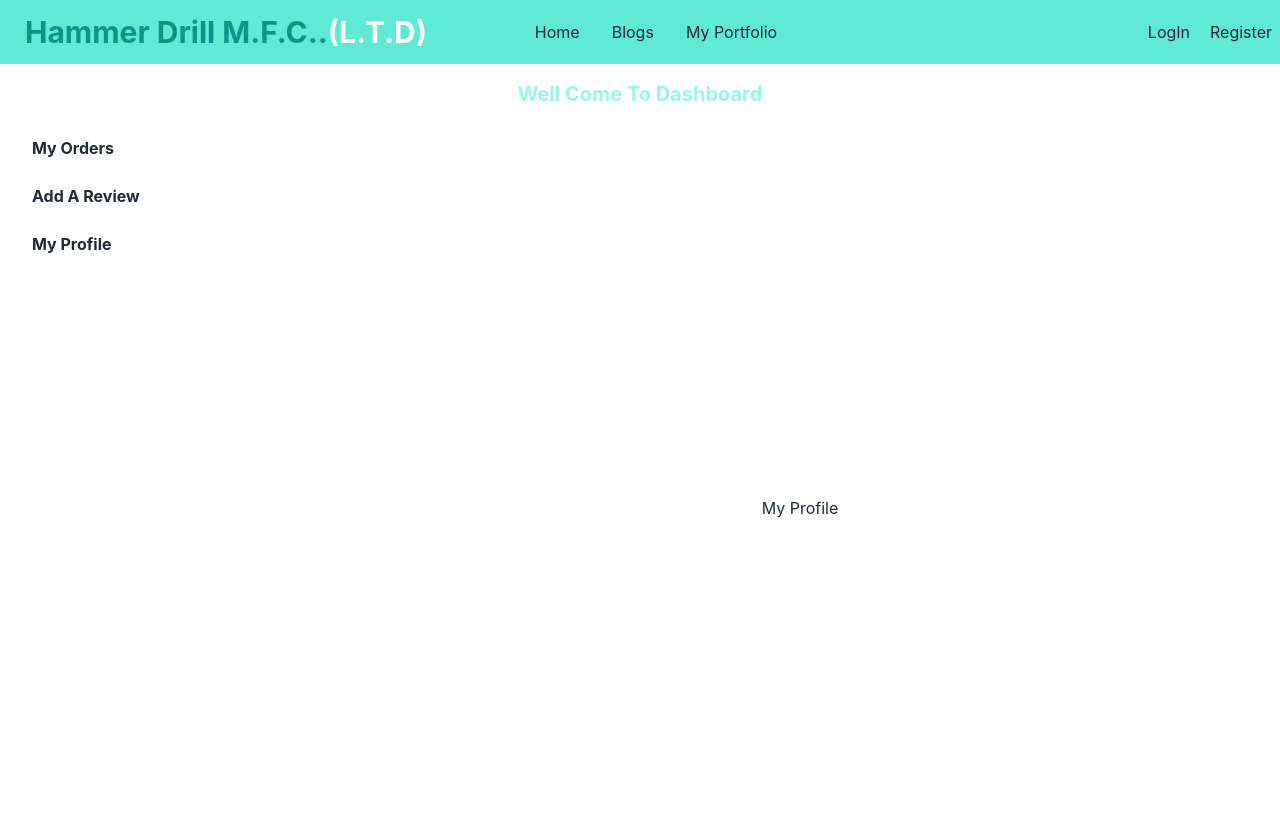
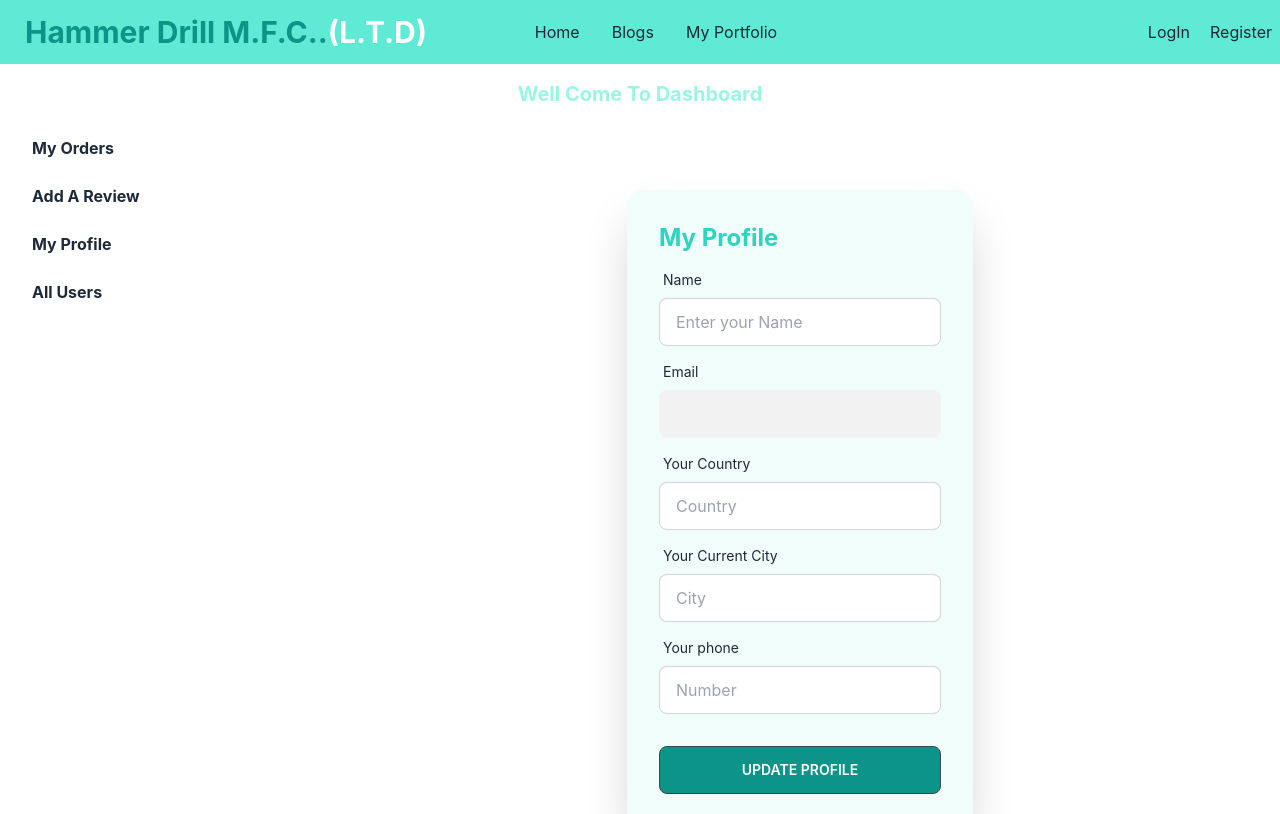
Before and after one commit to annise-arif/manufacturer-website-client, a React (Create React App) app: page /dashboard/myprofile in a window 1280 px wide. Shown: the top 814 px of the page. Built offline with nearby package versions, Linux system fonts and the light colour scheme; no server answers.

Commit message:
emplemented allusers route

```diff
--- a/src/App.js
+++ b/src/App.js
@@ -16,6 +16,7 @@ import MyProfile from "./pages/Dashboard/MyProfile";
 import NotFound from "./pages/Shared/NotFound/NotFound";
 import Blogs from "./pages/Blogs/Blogs";
 import MyPortfolio from "./pages/MyPortfolio/MyPortfolio";
+import AllUsers from "./pages/Dashboard/AllUsers";
 
 function App() {
   return (
@@ -30,6 +31,7 @@ function App() {
           <Route path="myorders" element={<MyOrders />}></Route>
           <Route path="addareview" element={<AddaReview />}></Route>
           <Route path="myprofile" element={<MyProfile />}></Route>
+          <Route path="allusers" element={<AllUsers />}></Route>
         </Route>
         <Route
           path="/purchase/:id"
--- a/src/hooks/useUsers.js
+++ b/src/hooks/useUsers.js
@@ -3,7 +3,11 @@ import { useEffect, useState } from "react"
 const useUsers = user =>{
     const [users, setUsers] = useState('');
     useEffect(() =>{
-
+        const email = user?.user?.email;
+        // const currentUser = {email: email};
+        // if(email){
+        //
+        // }
     }, [user]);
     return [users];
 }
--- /dev/null
+++ b/src/pages/Dashboard/AllUsers.js
@@ -0,0 +1,39 @@
+import React, { useState } from "react";
+import User from "./User";
+
+const AllUsers = () => {
+  const [allusers, setAllusers] = useState([]);
+
+  fetch("http://localhost:5000/allusers")
+    .then((res) => res.json())
+    .then((data) => setAllusers(data));
+
+  return (
+    <div>
+      <h1 className="text-teal-500 font-bold text-center py-8">All Users : {allusers.length}</h1>
+
+      <div class="overflow-x-auto">
+        <table class="table w-full">
+          <thead>
+            <tr>
+              <th></th>
+              <th>Name</th>
+              <th>Job</th>
+              <th>Favorite Color</th>
+            </tr>
+          </thead>
+          <tbody>
+            {
+                allusers.map(user => <User
+                key={user._id}
+                user={user}
+                ></User>)
+            }
+          </tbody>
+        </table>
+      </div>
+    </div>
+  );
+};
+
+export default AllUsers;
--- a/src/pages/Dashboard/Dashboard.js
+++ b/src/pages/Dashboard/Dashboard.js
@@ -29,6 +29,9 @@ const Dashboard = () => {
             <li>
               <Link to="/dashboard/myprofile">My Profile</Link>
             </li>
+            <li>
+              <Link to="/dashboard/allusers">All Users</Link>
+            </li>
           </ul>
         </div>
       </div>
--- a/src/pages/Dashboard/MyProfile.js
+++ b/src/pages/Dashboard/MyProfile.js
@@ -1,11 +1,74 @@
-import React from 'react';
+import React from "react";
+import { useAuthState } from "react-firebase-hooks/auth";
+import auth from "../../Firebase.init";
 
 const MyProfile = () => {
-    return (
-        <div>
-            <h1>My Profile</h1>
+  const [user] = useAuthState(auth);
+  const email = user?.email;
+  return (
+    <div className="">
+      <div class="card flex-shrink-0 w-full max-w-lg shadow-2xl bg-teal-50">
+        <div class="card-body">
+        <h1 className='text-teal-400 text-2xl font-bold'>My Profile</h1>
+          <div class="form-control">
+            <label class="label">
+              <span class="label-text">Name</span>
+            </label>
+            <input
+              type="text"
+              placeholder="Enter your Name"
+              class="input input-bordered"
+            />
+          </div>
+          <div class="form-control">
+            <label class="label">
+              <span class="label-text">Email</span>
+            </label>
+            <input
+              type="text"
+              value={email}
+              readOnly
+              disabled
+              class="input input-bordered"
+            />
+          </div>
+          <div class="form-control">
+            <label class="label">
+              <span class="label-text">Your Country</span>
+            </label>
+            <input
+              type="text"
+              placeholder="Country"
+              class="input input-bordered"
+            />
+          </div>
+          <div class="form-control">
+            <label class="label">
+              <span class="label-text">Your Current City</span>
+            </label>
+            <input
+              type="text"
+              placeholder="City"
+              class="input input-bordered"
+            />
+          </div>
+          <div class="form-control">
+            <label class="label">
+              <span class="label-text">Your phone</span>
+            </label>
+            <input
+              type="number"
+              placeholder="Number"
+              class="input input-bordered"
+            />
+          </div>
+          <div class="form-control mt-6">
+            <button class="btn bg-teal-600">Update profile</button>
+          </div>
         </div>
-    );
+      </div>
+    </div>
+  );
 };
 
 export default MyProfile;
--- /dev/null
+++ b/src/pages/Dashboard/User.js
@@ -0,0 +1,15 @@
+import React from 'react';
+
+const User = ({user}) => {
+    const {email, _id} = user;
+    return (
+        <tr>
+        <th>3</th>
+        <td>{email}</td>
+        <td>{_id}</td>
+        <td>Red</td>
+      </tr>
+    );
+};
+
+export default User;
--- a/src/pages/Login/Register.js
+++ b/src/pages/Login/Register.js
@@ -11,6 +11,13 @@ const Register = () => {
   let from = location?.state?.from?.pathname || "/";
   const [createUserWithEmailAndPassword, user, loading, error] =
     useCreateUserWithEmailAndPassword(auth, { sendEmailVerification: true });
+
+    // const [users, setUsers] = useState(user);
+    // const {email} = users?.emil;
+    // console.log(email)
+
+
+
   let errorElement;
 
   if (loading) {
@@ -29,9 +36,19 @@ const Register = () => {
     event.preventDefault();
     const email = event.target.email.value;
     const password = event.target.password.value;
-    console.log(email, password);
+    const usersInfo = {email: email};
     if (email && password) {
       createUserWithEmailAndPassword(email, password);
+
+      fetch(`http://localhost:5000/user/${email}`, {
+        method: 'PUT',
+        headers: {
+          "content-type": "application/json"
+        },
+        body: JSON.stringify(usersInfo),
+      })
+      .then(res=>res.json())
+      .then(data => console.log(data));
     }
   };
   const navigateRegister = () => {
```
